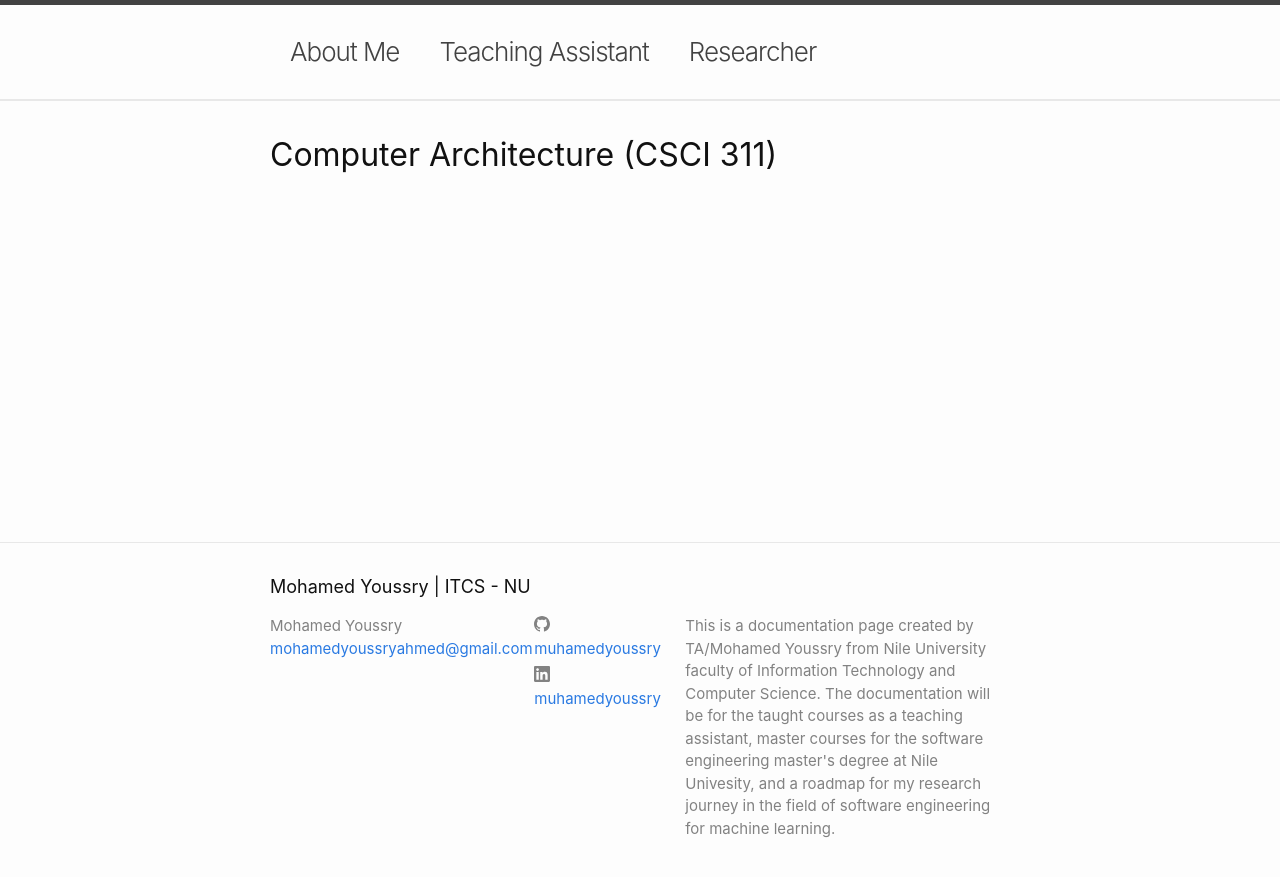
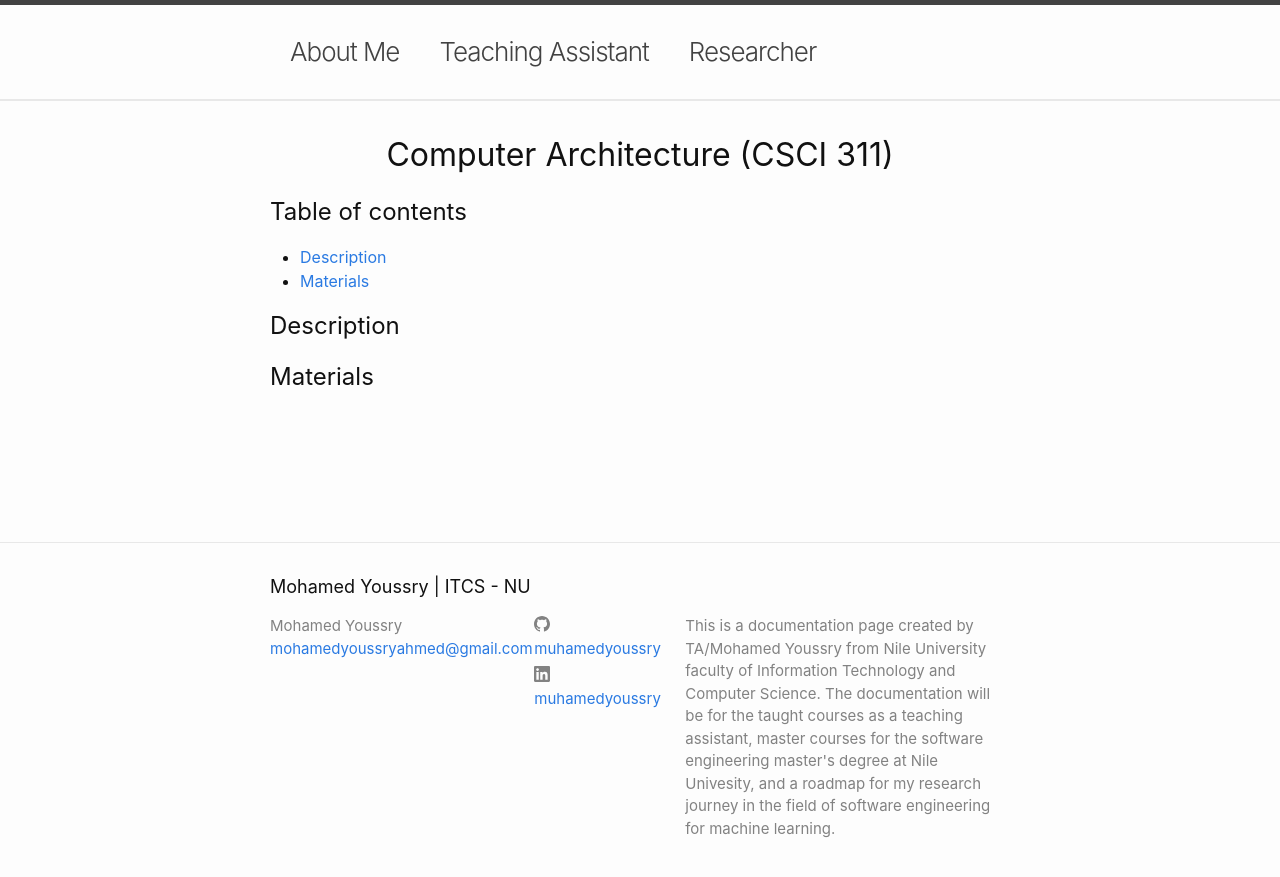
Before and after one commit to NU-TAs-MY/NU-TAs-MY.github.io, a Jekyll site: the page built from ta_pages/csci311.md, in a window 1280 px wide. Shown: the top 877 px of the page. Built offline with Jekyll 4.4.1, drawn with Linux system fonts in a browser that asks for light colours.

Commit message:
edit some ta

```diff
--- a/ta_pages/csci311.md
+++ b/ta_pages/csci311.md
@@ -5,4 +5,15 @@
 layout: home
 title: CSCI311
 ---
-# Computer Architecture (CSCI 311)
+<h1 align="center"> Computer Architecture (CSCI 311) </h1>
+
+<h2> Table of contents </h2>
+
+- [Description](#description)
+- [Materials](#materials)
+
+
+## Description
+
+
+## Materials
```
